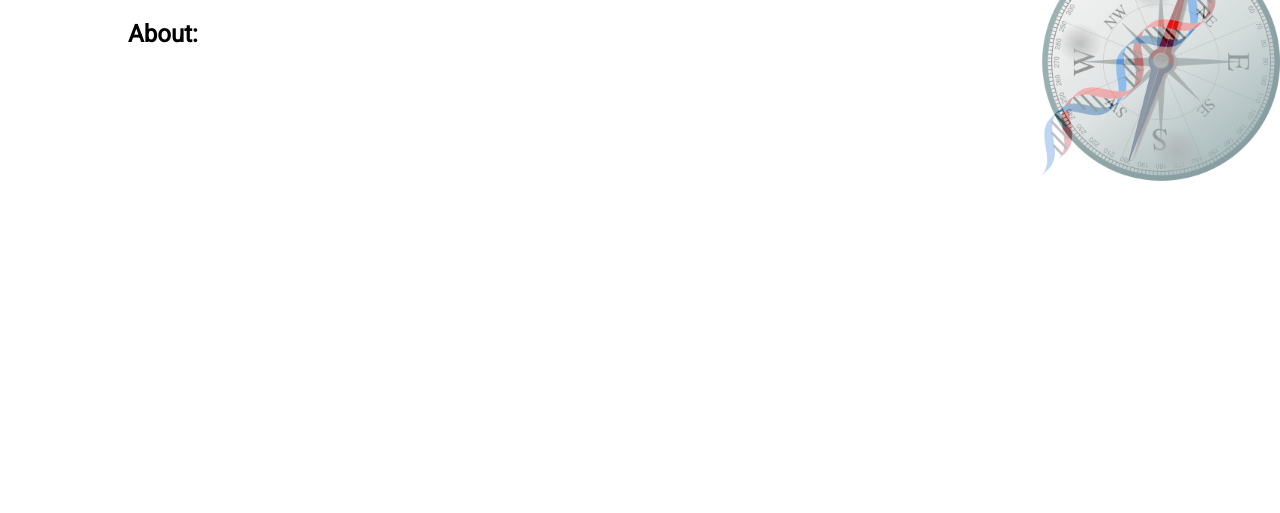
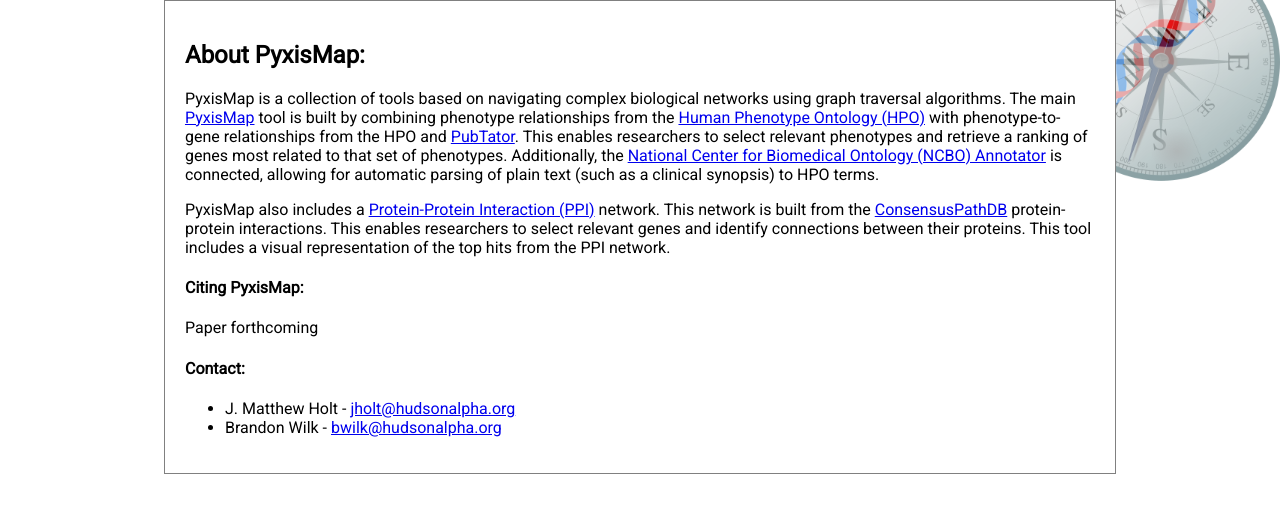
Before and after one commit to whytestalyon/LayeredGraph, a Flask app: page /about in a window 1280 px wide. Shown: the part 57-570 px from the top of the page. Run offline with Flask 2, Linux system fonts and the light colour scheme; some libraries are stand-ins or nearby versions.

Commit message:
added some base text to the about page, easy to modify later

```diff
--- a/templates/about.html
+++ b/templates/about.html
@@ -12,6 +12,16 @@
                 background-attachment: scroll;
                 background-position: top right;
                 background-size: 240px 240px;
+            }
+
+            #outputarea {
+                width: 80%;
+                border: 1px;
+                border-color: gray;
+                border-style: solid;
+                background: white;
+                padding: 20px;
+                margin: auto;
             }
         </style>
 
@@ -37,7 +47,27 @@
             </nav>
 
             <div id="outputarea">
-                <h2>About:</h2>
+                <h2>About PyxisMap:</h2>
+                <p>
+                    PyxisMap is a collection of tools based on navigating complex biological networks using graph traversal algorithms.  The main <a href="/">PyxisMap</a>
+                    tool is built by combining phenotype relationships from the <a href="http://human-phenotype-ontology.github.io">Human Phenotype Ontology (HPO)</a> with phenotype-to-gene relationships from
+                    the HPO and <a href="https://www.ncbi.nlm.nih.gov/CBBresearch/Lu/Demo/PubTator">PubTator</a>.  This enables researchers to select relevant phenotypes and retrieve a ranking of genes most related to that set
+                    of phenotypes.  Additionally, the <a href="https://bioportal.bioontology.org/annotator">National Center for Biomedical Ontology (NCBO) Annotator</a> is connected, allowing for automatic parsing
+                    of plain text (such as a clinical synopsis) to HPO terms.
+                </p>
+                <p>
+                    PyxisMap also includes a <a href="/ppi">Protein-Protein Interaction (PPI)</a> network.  This network is built from the <a href="http://consensuspathdb.org">ConsensusPathDB</a>
+                    protein-protein interactions.  This enables researchers to select relevant genes and identify connections between their proteins.  This tool
+                    includes a visual representation of the top hits from the PPI network.
+                </p>
+                <h4>Citing PyxisMap:</h4>
+                <p>Paper forthcoming</p>
+
+                <h4>Contact:</h4>
+                <ul>
+                    <li>J. Matthew Holt - <a href="mailto:jholt@hudsonalpha.org">jholt@hudsonalpha.org</a></li>
+                    <li>Brandon Wilk - <a href="mailto:bwilk@hudsonalpha.org">bwilk@hudsonalpha.org</a></li>
+                </ul>
 
             </div>
         </div>
```
